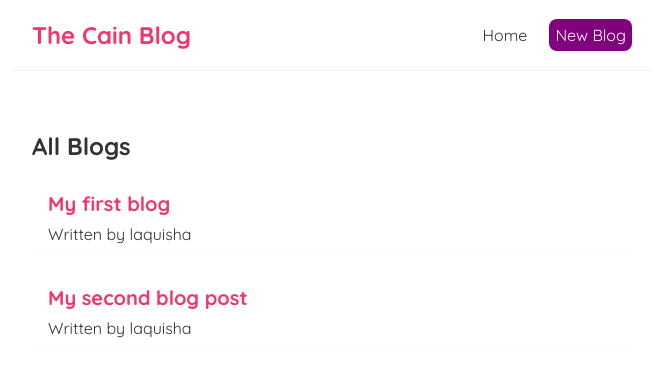
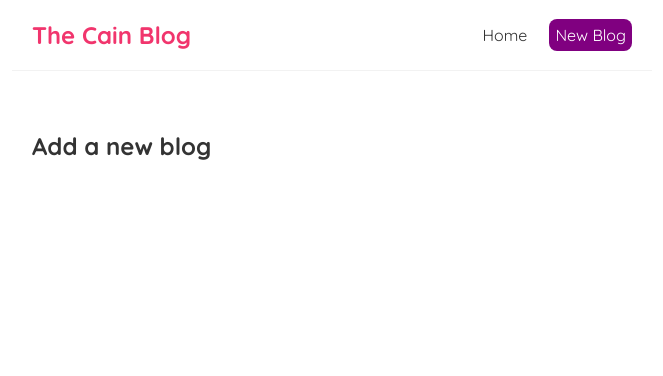
Before and after one commit to llcain/react-cain-blog, a React (Create React App) app: page /create in a window 1280 px wide. Shown: the top 376 px of the page, without its empty margins (308-971 px from the left). Built offline with nearby package versions, Linux system fonts and the light colour scheme; data requests are answered from the project's data file.

Commit message:
Updated useFetch.js file

```diff
--- a/src/App.js
+++ b/src/App.js
@@ -2,16 +2,27 @@
 import '../src/App.scss';
 import Navbar from './Navbar';
 import Home from './Home';
+import { BrowserRouter as Router, Route, Switch } from 'react-router-dom';
+import Create from './Create';
 
 function App() {
   return (
-    <div className="App">
-      <Navbar />
-      <div className='content'>
-        <Home />
-      </div>
+    <Router>
+      <div className="App">
+        <Navbar />
+        <div className='content'>
+          <Switch>
+            <Route exact path="/">
+              <Home />
+            </Route>
+            <Route path="/create">
+              <Create />
+            </Route>
+          </Switch>
+        </div>
+     </div>
+    </Router>
 
-    </div>
   );
 }
 
--- /dev/null
+++ b/src/Create.js
@@ -0,0 +1,9 @@
+const Create = () => {
+    return (
+        <div className="create">
+            <h2>Add a new blog</h2>
+        </div>
+     );
+}
+
+export default Create;
--- a/src/Navbar.js
+++ b/src/Navbar.js
@@ -1,14 +1,16 @@
+import { Link } from 'react-router-dom';
+
 const Navbar = () => {
     return (
         <nav className="navbar">
             <h1>The Cain Blog</h1>
             <div className="links">
-                <a href="/">Home</a>
-                <a href="/create" style={{
+                <Link to="/">Home</Link>
+                <Link to="/create" style={{
                     color: "white",
                     backgroundColor: "purple",
                     borderRadius: '8px'
-                }}>New Blog</a>
+                }}>New Blog</Link>
             </div>
         </nav>
 
--- a/src/useFetch.js
+++ b/src/useFetch.js
@@ -7,8 +7,10 @@
     const [error, setError] = useState(null);
 
     useEffect(() => {
+        const aborCont = new AbortController();
+
         setTimeout(() => {
-            fetch(url)
+            fetch(url, { signal: AbortController.signal })
                 .then(res => {
                     if(!res.ok) {
                         throw Error('could not fetch the data')
@@ -20,11 +22,17 @@
                     setIsPending(false);
                     setError(null);
                 })
-                .catch(error => {
-                    setIsPending(false);
-                    setError(error.message);
+                .catch(err => {
+                    if (err.name === "AbortError") {
+                        console.log('fetch aborted');
+                    } else {
+                        setIsPending(false);
+                        setError(err.message);
+                    }
                 })
         }, 1000);
+
+        return () => aborCont.abort();
     }, [url]);
 
     return { data, isPending, error }
```
